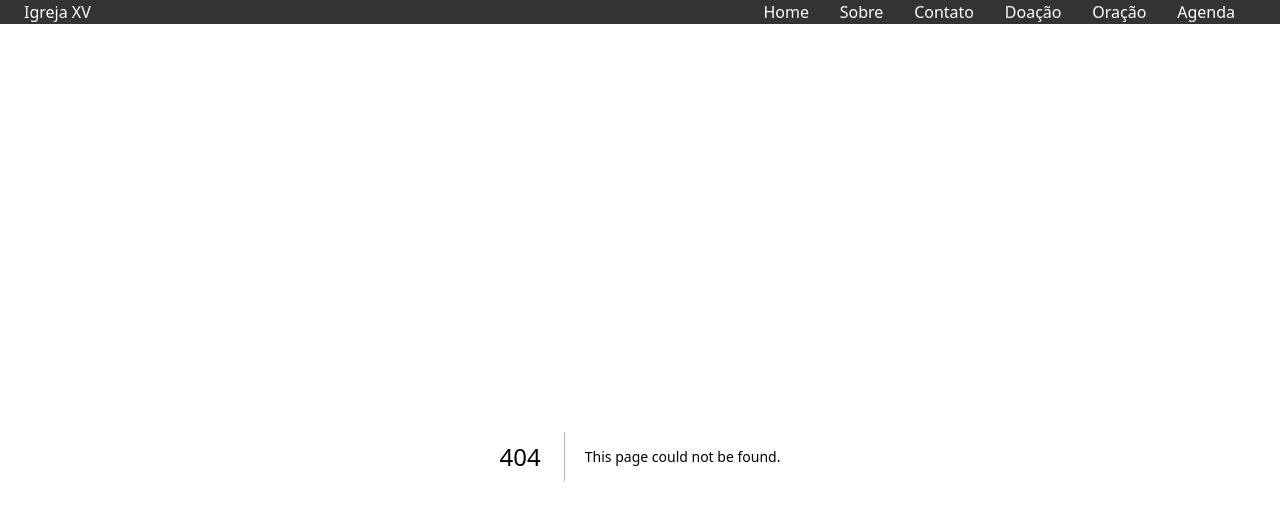
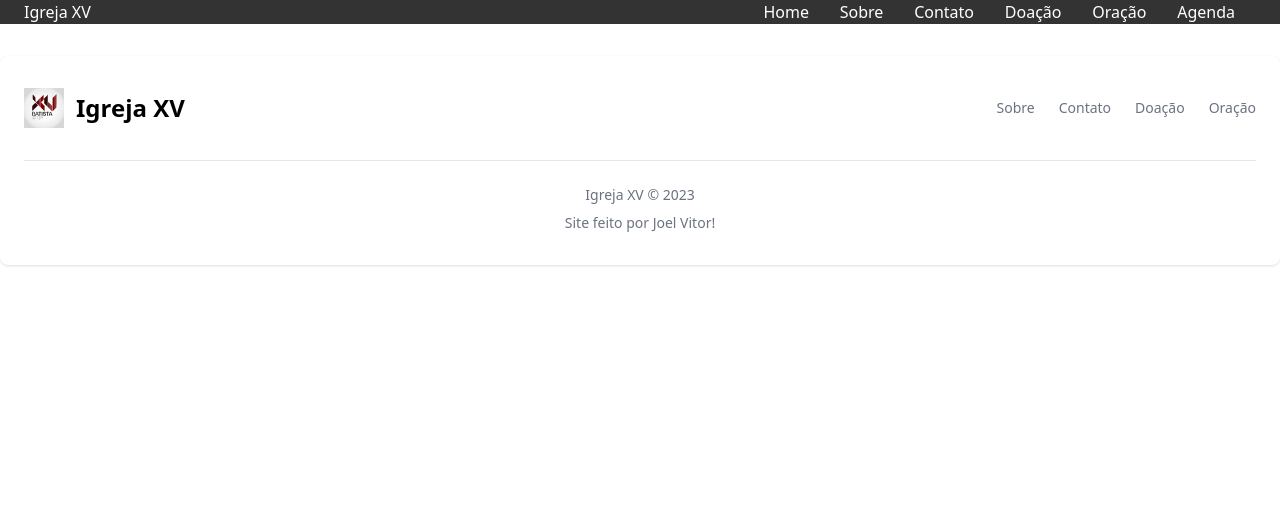
Before and after one commit to joelvitorniino/church-igrejaxv, a Next.js app: page /components/Footer in a window 1280 px wide. Before the commit this address had no page. Shown: the top 520 px of the page. Built offline with nearby package versions, Linux system fonts and the light colour scheme.

Commit message:
feat: Footer component

```diff
--- /dev/null
+++ b/src/pages/components/Footer.tsx
@@ -0,0 +1,61 @@
+import Image from "next/image";
+import Link from "next/link";
+
+export default function Footer() {
+  return (
+    <footer className="p-4 bg-white rounded-lg shadow md:px-6 md:py-8 dark:bg-gray-900">
+      <div className="sm:flex sm:items-center sm:justify-between">
+        <Link
+          href="https://flowbite.com/"
+          className="flex items-center mb-4 sm:mb-0"
+        >
+          <Image
+            src="/images/church_xv.svg"
+            width="40"
+            height="40"
+            className="mr-3"
+            alt="Igreja XV Logo"
+          />
+          <span className="self-center text-2xl font-semibold whitespace-nowrap dark:text-white">
+            Igreja XV
+          </span>
+        </Link>
+        <ul className="flex flex-wrap items-center mb-6 text-sm text-gray-500 sm:mb-0 dark:text-gray-400">
+          <li>
+            <Link href="#" className="mr-4 hover:underline md:mr-6">
+              Sobre
+            </Link>
+          </li>
+          <li>
+            <Link href="#" className="mr-4 hover:underline md:mr-6">
+              Contato
+            </Link>
+          </li>
+          <li>
+            <Link href="#" className="mr-4 hover:underline md:mr-6">
+              Doação
+            </Link>
+          </li>
+          <li>
+            <Link href="#" className="hover:underline">
+              Oração
+            </Link>
+          </li>
+        </ul>
+      </div>
+      <hr className="my-6 border-gray-200 sm:mx-auto dark:border-gray-700 lg:my-8" />
+      <span className="block relative -top-2 text-sm text-gray-500 sm:text-center dark:text-gray-400">
+        Igreja XV &copy; 2023{" "}
+      </span>
+      <span className="block text-sm text-gray-500 sm:text-center dark:text-gray-400">
+        Site feito por{" "}
+        <Link
+          href="https://www.linkedin.com/in/joel-vitor-niino-campos-b319ba238/"
+          className="hover:underline"
+        >
+          Joel Vitor!
+        </Link>
+      </span>
+    </footer>
+  );
+}
```
